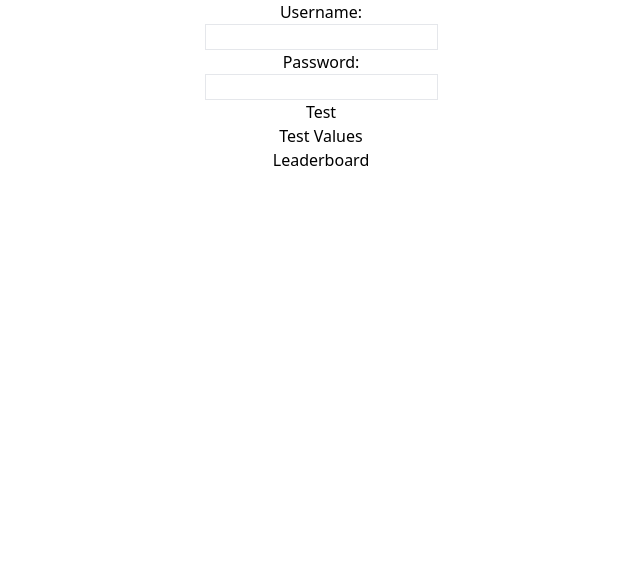
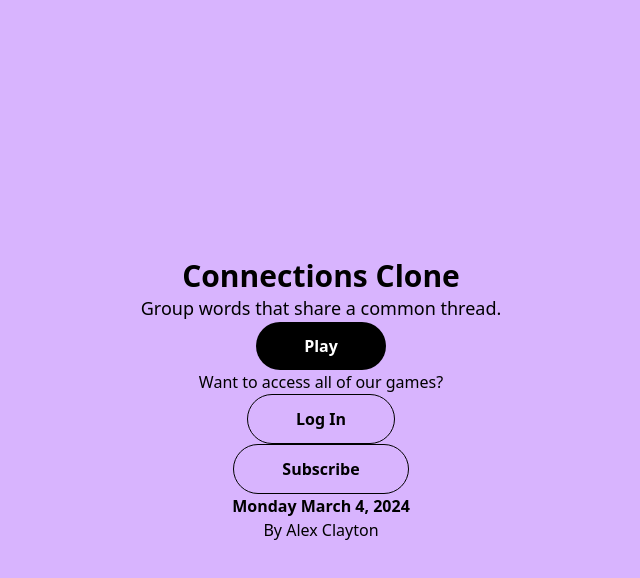
Before and after one commit to alexanderclayton/ConnectionsClone, a React (Vite) app in the folder client/: page / in a window 1280 px wide. Shown: the top 578 px of the page, without its empty margins (319-959 px from the left). Built offline with nearby package versions, Linux system fonts and the light colour scheme; no server answers.

Commit message:
added home page

```diff
--- a/client/src/App.tsx
+++ b/client/src/App.tsx
@@ -1,5 +1,5 @@
 import { BrowserRouter as Router, Routes, Route } from "react-router-dom";
-import { Game, Signin } from "./pages";
+import { Game, Home, Signin } from "./pages";
 import { AuthProvider, ProtectedRoute } from "./context";
 
 function App() {
@@ -8,7 +8,8 @@
       <Router>
         <AuthProvider>
           <Routes>
-            <Route path="/" element={<Signin />} />
+            <Route path="/" element={<Home />} />
+            <Route path="/signin" element={<Signin />} />
             <Route element={<ProtectedRoute />}>
               <Route path="/game" element={<Game />} />
             </Route>
--- a/client/src/components/Leaderboard.tsx
+++ b/client/src/components/Leaderboard.tsx
@@ -47,6 +47,14 @@
     }
   };
 
+  const leaderboardScore = (user: TUser) => {
+    let totalScore = 0;
+    user.record.forEach((record) => {
+      totalScore += record.score;
+    });
+    return totalScore;
+  };
+
   useEffect(() => {
     fetchAllUsers();
   }, []);
@@ -58,7 +66,42 @@
   }, [allUsers]);
 
   return (
-    <div>
+    <div className="w-[40%]">
+      <h2 className="flex w-full items-center justify-center bg-blue-200 text-2xl font-bold">
+        Leaderboard
+      </h2>
+      {allUsers && (
+        <table className="w-full border-collapse border">
+          <thead>
+            <tr className="bg-gray-200">
+              <th className="border border-gray-300 px-4 py-2 text-center">
+                Rank
+              </th>
+              <th className="border border-gray-300 px-4 py-2 text-center">
+                Username
+              </th>
+              <th className="border border-gray-300 px-4 py-2 text-center">
+                Score
+              </th>
+            </tr>
+          </thead>
+          <tbody>
+            {allUsers.map((user, idx) => (
+              <tr key={idx} className="bg-white">
+                <td className="border border-gray-300 px-4 py-2 text-center">
+                  {idx + 1}
+                </td>
+                <td className="border border-gray-300 px-4 py-2 text-center">
+                  {user.username}
+                </td>
+                <td className="border border-gray-300 px-4 py-2 text-center">
+                  {leaderboardScore(user)}
+                </td>
+              </tr>
+            ))}
+          </tbody>
+        </table>
+      )}
       <button onClick={() => console.log(rankedUsers)}>Leaderboard</button>
     </div>
   );
--- /dev/null
+++ b/client/src/pages/Home.tsx
@@ -0,0 +1,69 @@
+import { useState } from "react";
+import { useNavigate } from "react-router-dom";
+
+export const Home = () => {
+  const navigate = useNavigate();
+
+  const months = [
+    "January",
+    "February",
+    "March",
+    "April",
+    "May",
+    "June",
+    "July",
+    "August",
+    "September",
+    "October",
+    "November",
+    "December",
+  ];
+
+  const days = [
+    "Sunday",
+    "Monday",
+    "Tuesday",
+    "Wednesday",
+    "Thursday",
+    "Friday",
+    "Saturday",
+  ];
+
+  const getCurrentDate = () => {
+    const currentDate = new Date();
+    const dayIndex = currentDate.getDay();
+    const day = days[dayIndex];
+    const monthIndex = currentDate.getMonth();
+    const month = months[monthIndex];
+    const date = currentDate.getDate();
+    const year = currentDate.getFullYear();
+    return `${day} ${month} ${date}, ${year}`;
+  };
+  return (
+    <div className="flex h-screen w-full flex-col items-center justify-center bg-purple-300">
+      <h1 className="text-3xl font-bold">Connections Clone</h1>
+      <p className="text-lg">Group words that share a common thread.</p>
+      <button
+        className="rounded-full bg-black px-12 py-3 font-bold text-white"
+        onClick={() => navigate("/game")}
+      >
+        Play
+      </button>
+      <p>Want to access all of our games?</p>
+      <button
+        className="rounded-full border border-black px-12 py-3 font-bold"
+        onClick={() => navigate("/signin")}
+      >
+        Log In
+      </button>
+      <button
+        className="rounded-full border border-black px-12 py-3 font-bold"
+        onClick={() => console.log("subscribe")}
+      >
+        Subscribe
+      </button>
+      <p className="font-bold">{getCurrentDate()}</p>
+      <p>By Alex Clayton</p>
+    </div>
+  );
+};
--- a/client/src/pages/index.ts
+++ b/client/src/pages/index.ts
@@ -1,2 +1,3 @@
+export * from './Home'
 export * from './Signin'
 export * from './Game'
```
